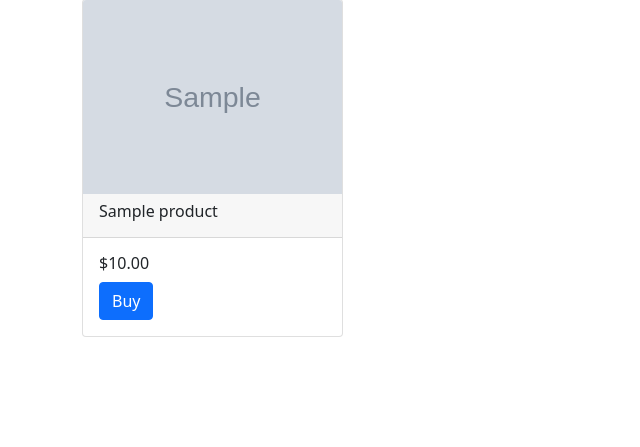
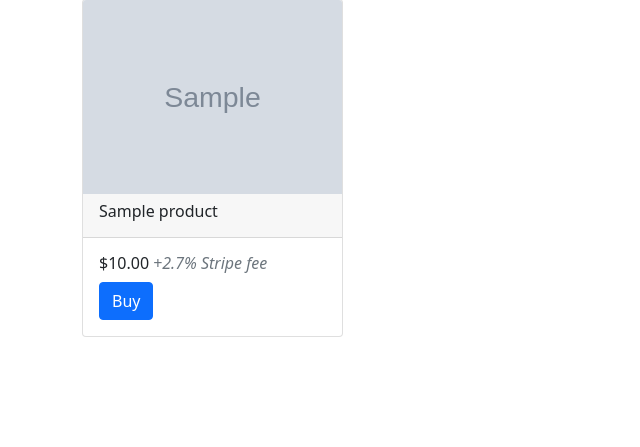
Before and after one commit to stevelukis/django_stripe_integration, a Django app: page /products/ in a window 1280 px wide. Shown: the part 105-552 px from the top of the page, without its empty margins (0-640 px from the left). Run offline with Django 4.2, Linux system fonts and the light colour scheme; tables that the repository leaves empty hold one stand-in row (values such as "Sample post"); grey boxes marked "Sample" are stand-in pictures; some libraries are stand-ins or nearby versions.

Commit message:
Add Stripe fee of 2.7%

```diff
--- /dev/null
+++ b/django_stripe_integration/helper.py
@@ -0,0 +1,2 @@
+def get_service_fee(price: int):
+    return int(0.027 * price) + 30
--- a/django_stripe_integration/views.py
+++ b/django_stripe_integration/views.py
@@ -4,7 +4,7 @@ from rest_framework import generics
 from django.utils.decorators import method_decorator
 from django.views.decorators.csrf import csrf_exempt
 
-from django_stripe_integration import settings
+from django_stripe_integration import settings, helper
 from product.models import Product
 
 
@@ -20,6 +20,7 @@ class StripeCheckoutSession(generics.GenericAPIView):
     def get(self, request, *args, **kwargs):
         product_id = kwargs['product']
         product = Product.objects.get(id=product_id)
+        price = int(product.price * 100)
         domain_url = 'http://127.0.0.1:8000/'
         stripe.api_key = settings.STRIPE_SECRET_KEY
         try:
@@ -33,7 +34,7 @@ class StripeCheckoutSession(generics.GenericAPIView):
                         'name': product.name,
                         'quantity': 1,
                         'currency': 'usd',
-                        'amount': int(product.price) * 100,
+                        'amount': price + helper.get_service_fee(price),
                     }
                 ]
             )
--- a/templates/product_list.html
+++ b/templates/product_list.html
@@ -26,7 +26,8 @@
                         <h6>{{ product.name }}</h6>
                     </div>
                     <div class="card-body">
-                        <h6>${{ product.price }}</h6>
+                        <h6>${{ product.price }}<span
+                                class="mx-1 fw-lighter fst-italic text-muted">+2.7% Stripe fee</span></h6>
                         <button class="btn btn-primary" onclick="onBuyClick({{ product.id }})">Buy</button>
                     </div>
                 </div>
```
